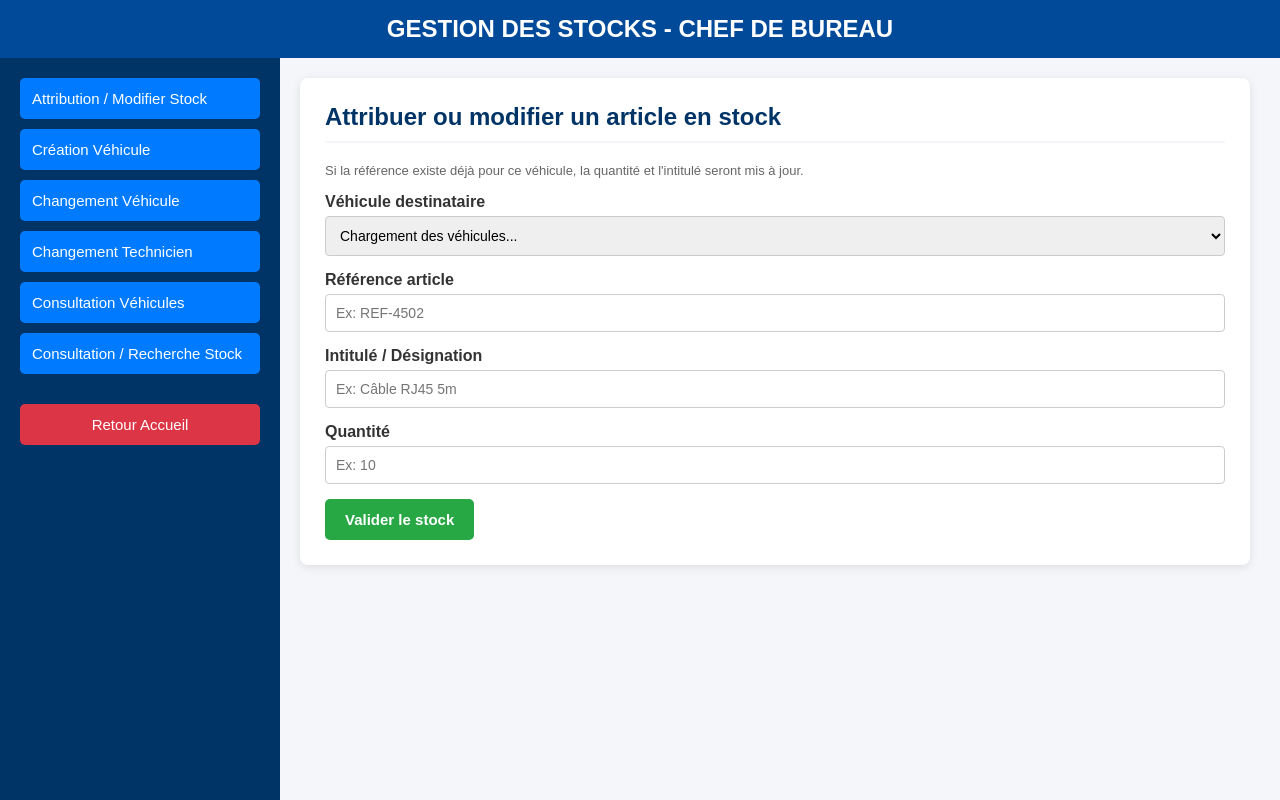
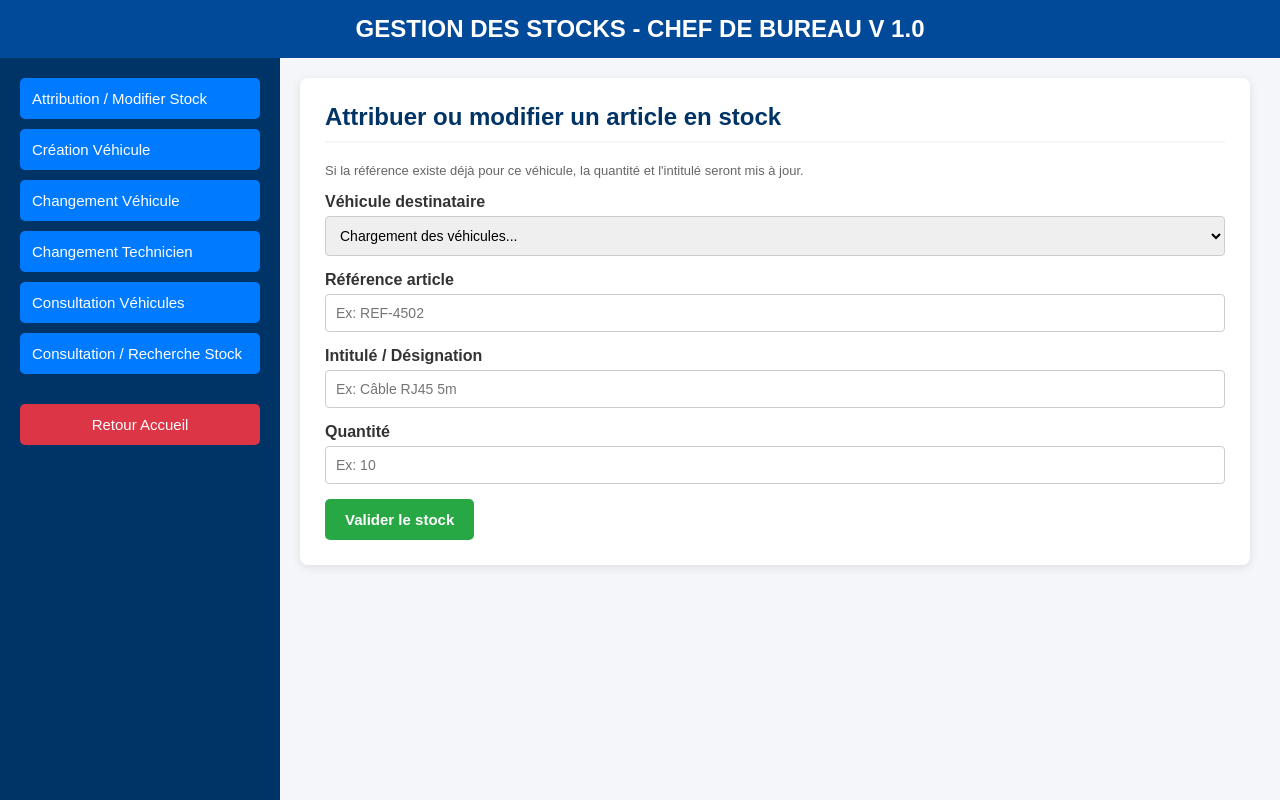
Before and after one commit to Froidelecservice/gestion-stock, a plain HTML site: page index.html in a window 1280 px wide. Drawn offline with Linux system fonts and the light colour scheme.

```diff
--- a/index.html
+++ b/index.html
@@ -142,7 +142,7 @@
 <body>
 
 <header>
-    GESTION DES STOCKS - CHEF DE BUREAU
+    GESTION DES STOCKS - CHEF DE BUREAU V 1.0
 </header>
 
 <div class="container">
```
